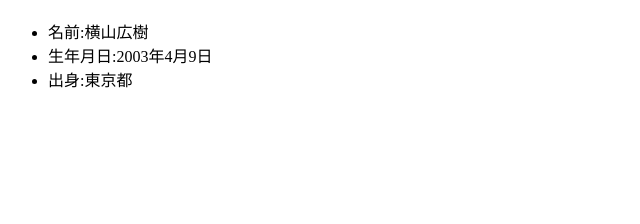
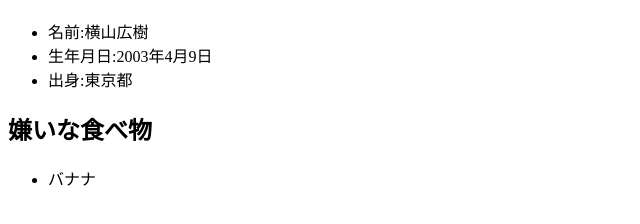
Before and after one commit to s2322106/programming, a plain HTML site: page index.html in a window 1280 px wide. Shown: the part 70-294 px from the top of the page, without its empty margins (0-640 px from the left). Drawn offline with Linux system fonts and the light colour scheme.

Commit message:
嫌いな食べ物を追記

```diff
--- a/index.html
+++ b/index.html
@@ -11,7 +11,10 @@
         <li>名前:横山広樹</li>
         <li>生年月日:2003年4月9日</li>
         <li>出身:東京都</li>
-
+    </ul>
+    <h2>嫌いな食べ物</h2>
+    <ul>
+        <li>バナナ</li>
     </ul>
 </body>
 </html>
```
